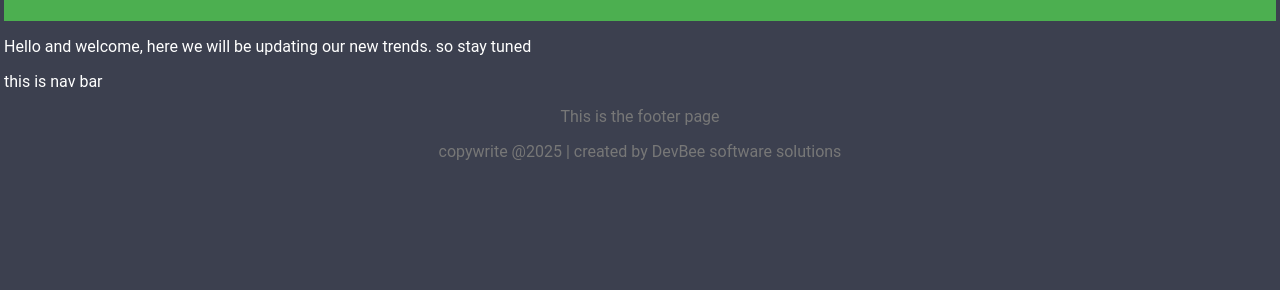
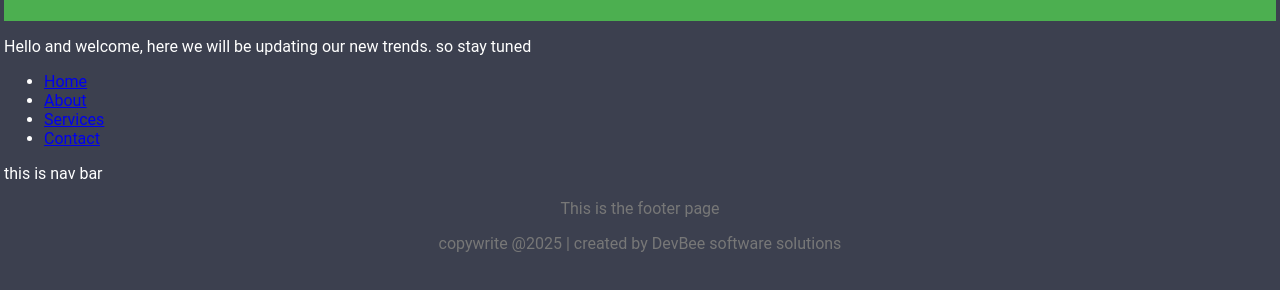
Before and after one commit to abiolamukaram/Mini-Project_Git_VCS_Basics, a plain HTML site: page index.html in a window 1280 px wide. Shown: the part 68-358 px from the top of the page. Drawn offline with Linux system fonts and the light colour scheme.

Commit message:
Updated navbar

```diff
--- a/index.html
+++ b/index.html
@@ -33,6 +33,12 @@
       </header>
       <main>
         <p> Hello and welcome, here we will be updating our new trends. so stay tuned </p>
+      <ul>
+  	<li><a href="/">Home</a></li>
+ 	<li><a href="/about">About</a></li>
+ 	<li><a href="/services">Services</a></li>
+	<li><a href="/contact">Contact</a></li>
+      </ul>
       </main>
       <nav>
         <p>this is nav bar</p>
```
